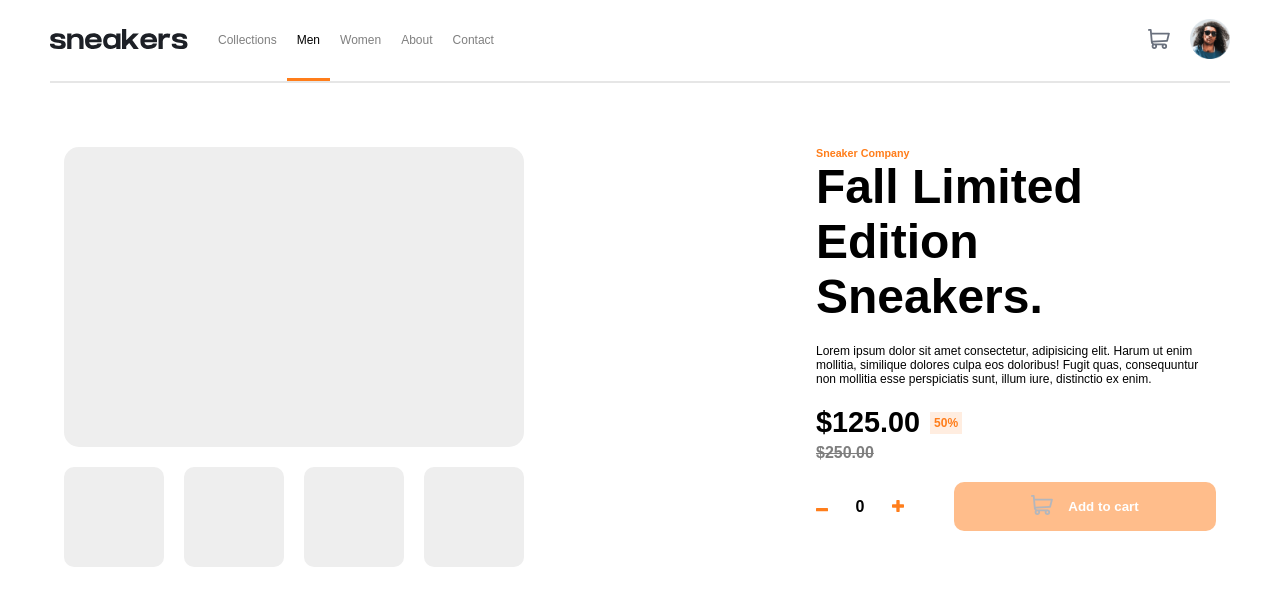
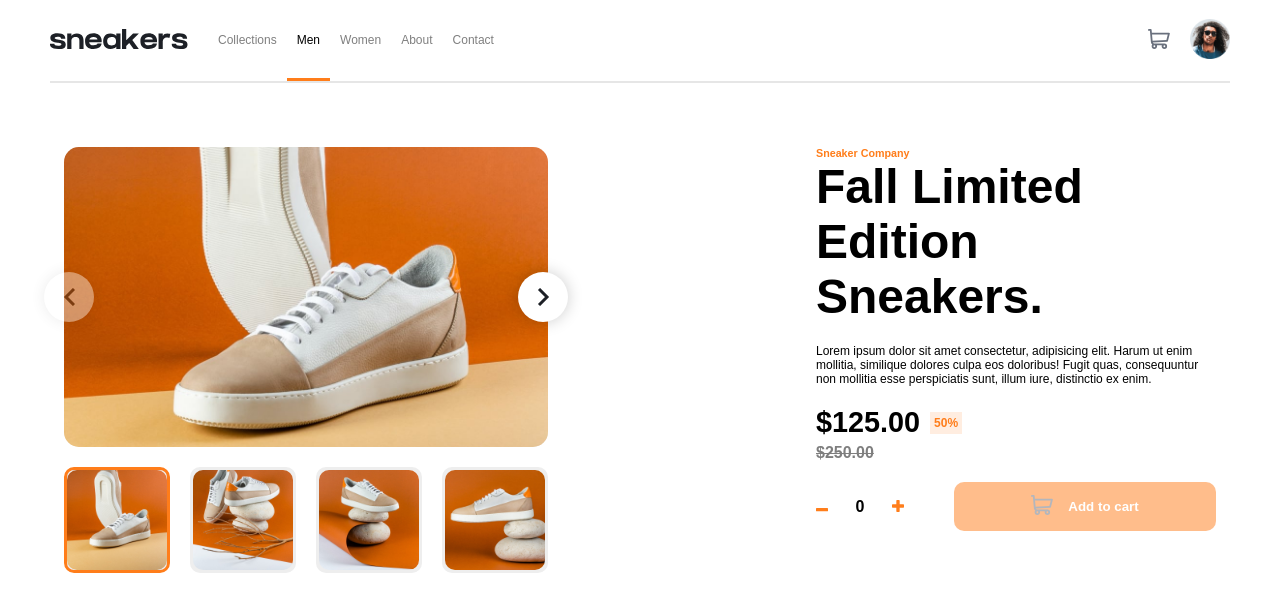
Before and after one commit to Timi-Leyin/ecommerce-product-page, a React (Vite) app: page / in a window 1280 px wide. Shown: the top 612 px of the page. Built offline with nearby package versions, Linux system fonts and the light colour scheme.

Commit message:
Created Gallery slide

```diff
--- a/src/Components/Product/Product.tsx
+++ b/src/Components/Product/Product.tsx
@@ -1,15 +1,24 @@
+import { useEffect, useState } from 'react';
 
 import './product.scss';
 import iconPlus from '../../Assets/images/icon-plus.svg';
 import iconMinus from '../../Assets/images/icon-minus.svg';
 import iconCart from '../../Assets/images/icon-cart.svg';
+import iconNext from '../../Assets/images/icon-next.svg';
+import iconPrevious from '../../Assets/images/icon-previous.svg';
 
-import { useState } from 'react';
+// slide images
+import productImage1 from '../../Assets/images/image-product-1.jpg'
+import productImage2 from '../../Assets/images/image-product-2.jpg'
+import productImage3 from '../../Assets/images/image-product-3.jpg'
+import productImage4 from '../../Assets/images/image-product-4.jpg'
+
+
 
 
 type QuantityFn = (type:string)=> void
 
-
+type ImageSlide = ()=> void
 
 const ProductQuantity=()=>{
     let [quantity,changeQuantity] = useState(0);
@@ -67,15 +76,63 @@ export const ProductInfo = () => {
 
 // PRODUCT DISPLAY
 export const ProductDisplay = () => {
+    // slide images ====> array
+    const images = [productImage1,productImage2,productImage3,productImage4];
+    // current image display index
+    const [index,changeIndex] = useState(0)
+
+    const max = images.length -1
+    const min = 0
+
+    const nextImage:ImageSlide = ()=> {
+        if(index >= images.length-1){
+            changeIndex(images.length-1)
+            return
+        }
+
+        changeIndex(index+1)
+
+    }
+
+    const prevImage:ImageSlide = ()=>{
+        if(index < 1){
+            changeIndex(0)
+            return
+        }
+        changeIndex(index-1)
+
+    }
+
+    useEffect(()=>{
+        console.log(index,'slide no')
+    },[index])
+
     return (
       <div className="product_display">
           <div className="gallery">
-              <div className="current-display"></div>
+
+              <div className="current-display">
+                  <img src={images[index]} alt="" className="img" />
+              <div className="control control-prev" style={{
+                  opacity:index==min ? 0.4 : 1
+              }} onClick={prevImage}><img src={iconPrevious} alt="previous" /></div>
+              <div className="control control-next"  style={{
+                  opacity:index==max ? 0.4 : 1
+              }}  onClick={nextImage}><img src={iconNext} alt="next" /></div>
+              </div>
+
               <div className="thumbnails">
-                  <div className="thumb"></div>
-                  <div className="thumb"></div>
-                  <div className="thumb"></div>
-                  <div className="thumb"></div>
+
+                  {
+                      images.map((img,i)=>{
+                          return(
+                            <div className={`thumb ${i == index && 'active'}`} key={i}  onClick={()=> changeIndex(i)}>
+                            <img src={images[i]} alt="" />
+                        </div>
+                          )
+                      })
+                  }
+
               </div>
           </div>
       </div>
--- a/src/Components/Product/product.scss
+++ b/src/Components/Product/product.scss
@@ -85,14 +85,21 @@
 
 
   .product_display{
-      position: relative;
+      user-select: none;
       .gallery{
           .current-display{
+              position: relative;
               width: 45 0px;
               border-radius: 15px;
               cursor: pointer;
               height: 300px;
               background-color: #eee;
+              .img{
+                  width: 100%;
+                  height: 100%;
+                  border-radius: inherit;
+                  object-fit: cover;
+              }
           }
 
           .thumbnails{
@@ -100,13 +107,49 @@
               margin:20px 0;
               gap:0 20px;
               align-items: center;
+              .thumb{
+                  width:100px;
+                  position: relative;
+                  border:3px solid transparent;
+                  height:100px;
+                  cursor: pointer;
+                  border-radius: 10px;
+                  background: #eee;
+                  &.active{
+                      border:3px solid var(--primary-color)
+                  }
+                  &:hover{
+                      opacity:.6;
+                      transition:0.3s
+                  }
+                  img{
+                    //   position: absolute;
+                    width: 100%;
+                    height: 100%;
+                    border-radius: inherit;
+                    object-fit: cover;
+                  }
+              }
           }
-          .thumb{
-              width:100px;
-              height:100px;
+
+
+          .control{
+              position: absolute;
+              top:50%;
+              width:50px;
+              transition: .3s;
+              margin: 0 -20px;
               cursor: pointer;
-              border-radius: 10px;
-              background: #eee;
+              box-shadow: 0 0 16px rgba(0,0,0,0.2);
+              height:50px;
+              display:grid;
+              place-content: center;
+              background: #fff;
+              border-radius: 30px;
+              transform: translateY(-50%);
+              &.control-next{
+                  right:0
+              }
           }
       }
   }
```
